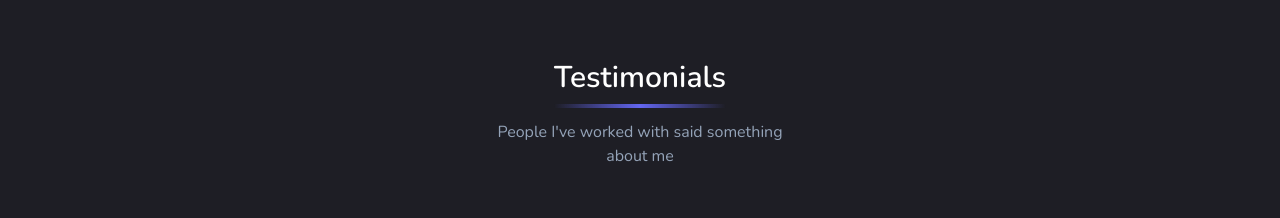
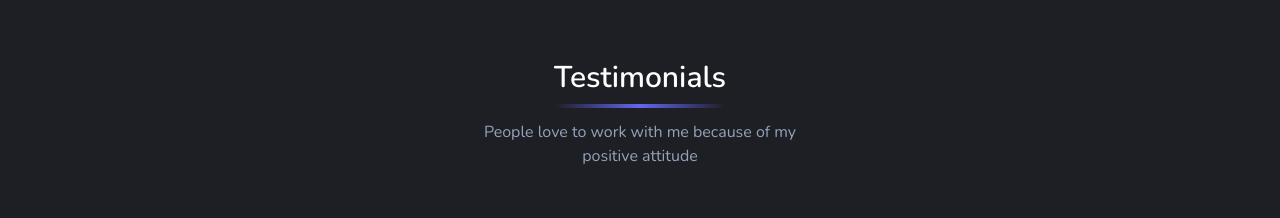
Before and after one commit to manickjamadar/personal-website, a Next.js app: page / in a window 1280 px wide. Shown: the part 3280-3498 px from the top of the page. Built offline with nearby package versions, Linux system fonts and the light colour scheme.

Commit message:
testimonial section subtitle rethinked

```diff
--- a/app/components/sections/testimonialSection.tsx
+++ b/app/components/sections/testimonialSection.tsx
@@ -9,7 +9,7 @@ const TestimonialSection = () => {
     <div className="flex flex-col justify-center gap-24 items-center">
       <SectionHeader
         title="Testimonials"
-        subtitle="People I've worked with said something about me"
+        subtitle="People love to work with me because of my positive attitude"
       />
       <TestimonialCarousel testimonials={myTestimonials} />
     </div>
```
